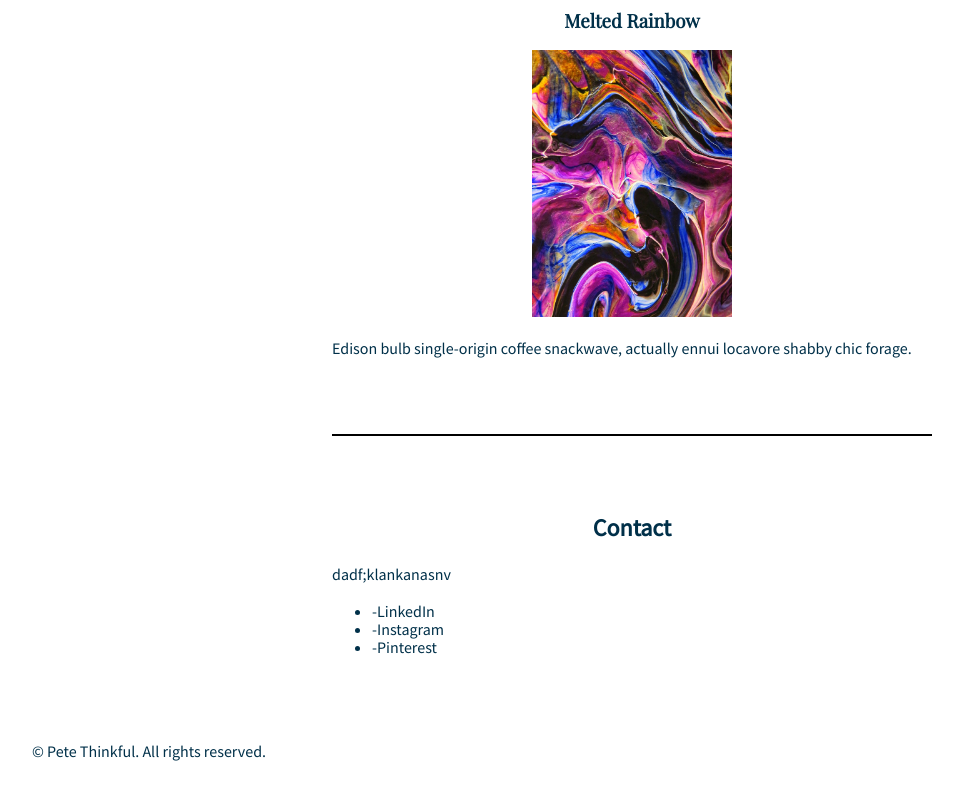
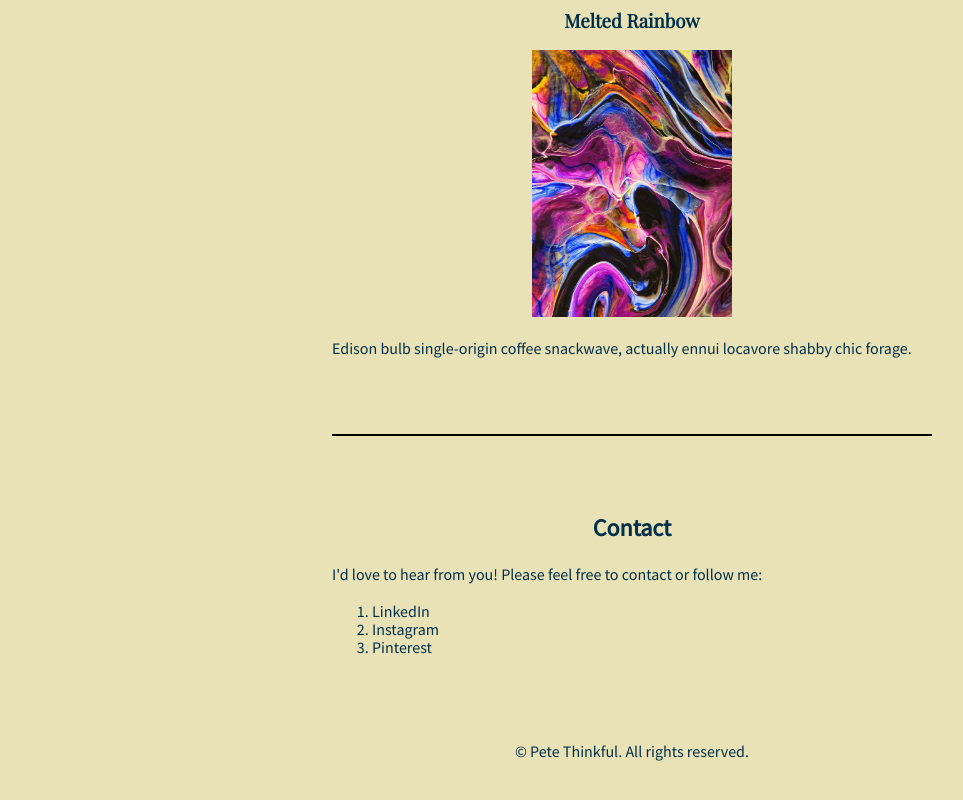
Before and after one commit to CZamoraTheDeveloper/pete-thinkful-portfolio, a plain HTML site: page index.html in a window 1280 px wide. Shown: the part 1892-2692 px from the top of the page, without its empty margins (8-971 px from the left). Drawn offline with nearby package versions, Linux system fonts and the light colour scheme.

Commit message:
Final rough draft
made changes to css and tweaked html

```diff
--- a/index.html
+++ b/index.html
@@ -97,12 +97,13 @@
         <!-- TODO: Add Contact section here -->
         <article id="Contact">
           <h2>Contact</h2>
-          <p>dadf;klankanasnv</p>
-          <ul>
-          <li>-LinkedIn</li>
-          <li>-Instagram</li>
-          <li>-Pinterest</li>
-        </ul>
+          <p>I'd love to hear from you! Please feel free to contact or follow me:
+</p>
+          <ol>
+          <li>LinkedIn</li>
+          <li>Instagram</li>
+          <li>Pinterest</li>
+        </ol>
         </article>
       </div>
     </main>
--- a/style.css
+++ b/style.css
@@ -5,6 +5,10 @@ body {
   color: #003049;
   font-family: "Source Sans Pro", Tahoma, Geneva, Verdana, sans-serif;
   padding: 40px;
+  background-color: #eae2b7;
+}
+header{
+  text-align: center;
 }
 
 /* Set the font family for any h1, h2, or h3 heading */
@@ -59,3 +63,6 @@ hr {
   border-radius: 50%;
   border-style:solid;
 }
+footer{
+  text-align: center;
+}
```
